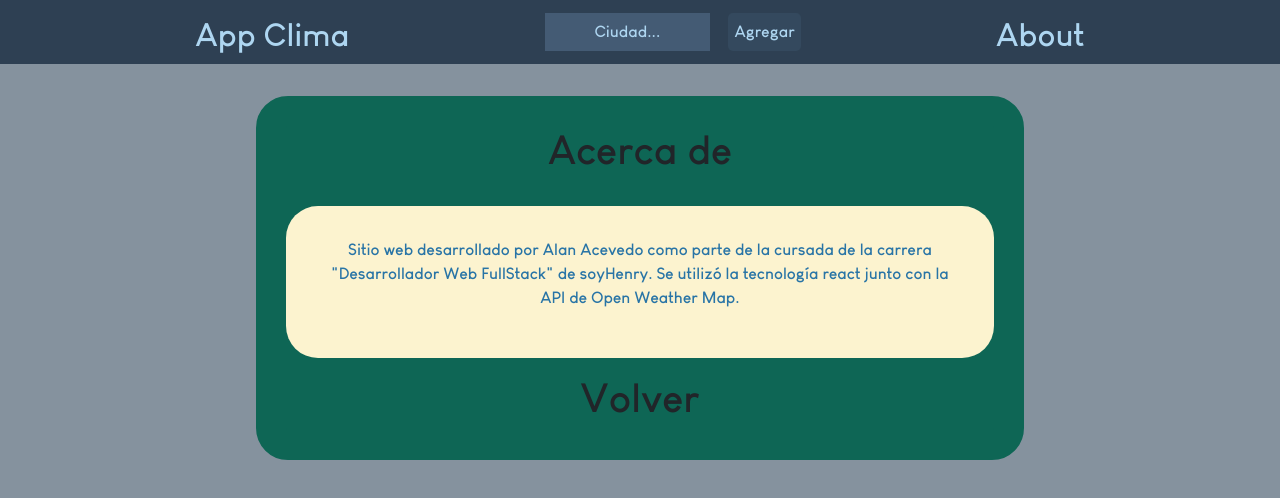
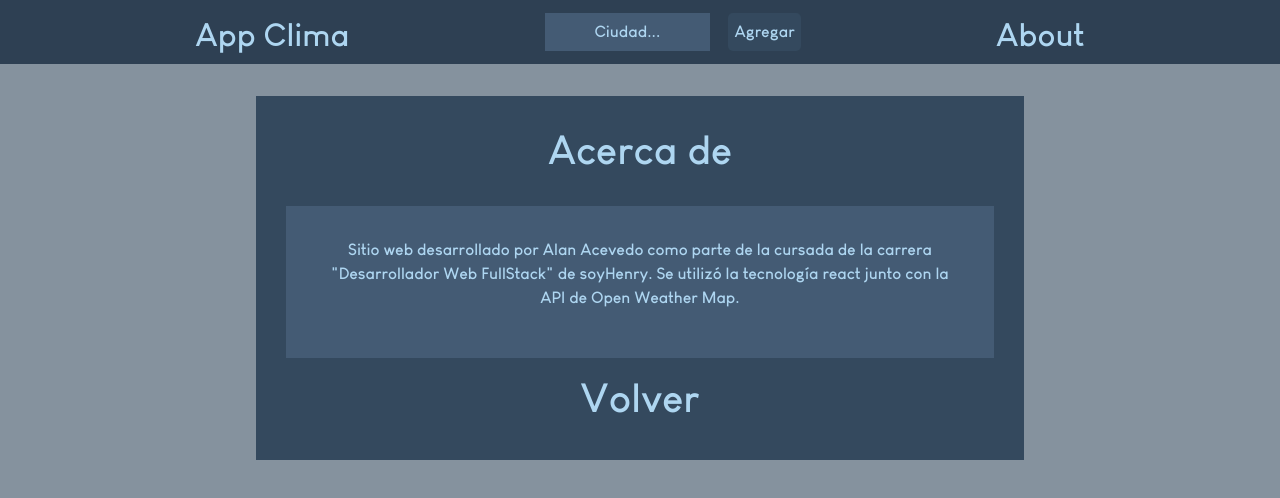
Before and after one commit to AlanAcevedo12/AppClima, a React (Create React App) app: page /About in a window 1280 px wide. Shown: the top 498 px of the page. Built offline with nearby package versions, Linux system fonts and the light colour scheme; no server answers.

Commit message:
Fix: Added about new colors

```diff
--- a/src/components/About/About.module.css
+++ b/src/components/About/About.module.css
@@ -1,9 +1,9 @@
 #contenedor {
     width: 60%;
     margin: auto;
-    background-color: #0E6655;
-    border-color: #0E6655;
-    border-radius: 2rem;
+    background-color: var(--color-ciudadContainerBackground);
+    border-color: var(--color-ciudadContainerBackground);
+    /* border-radius: 2rem; */
     border-width: 30px;
     border-style: solid;
     margin-top: 6rem;
@@ -12,12 +12,13 @@
 #h1Ciudad {
     margin-bottom: 2rem;
     text-shadow: none;
+    color: var(--color-cardsContainerTitle);
 }
 
 #informacion {
-    color: #2874A6;
-    background-color: #FCF3CF;
-    border-radius: 2rem;
+    color: var(--color-cardsContainerTitle);
+    background-color: var(--color-ciudadInfoContainer);
+    /* border-radius: 2rem; */
     padding: 2rem;
     font-family: principal;
     font-weight: bold;
@@ -34,4 +35,10 @@
 
 #volver {
     margin-top: 1rem;
+    text-align: center;
+    color: var(--color-ciudadText);
 }
+#volver:hover {
+    color: var(--color-ciudadTextHover);
+    cursor: pointer;
+}
--- a/src/components/Cards/Cards.module.css
+++ b/src/components/Cards/Cards.module.css
@@ -19,4 +19,5 @@
     margin-bottom: 1rem;
     text-shadow: none;
     color: var(--color-cardsContainerTitle);
+    text-align: center;
 }
--- a/src/components/Ciudad/Ciudad.module.css
+++ b/src/components/Ciudad/Ciudad.module.css
@@ -56,6 +56,7 @@
 #volver {
     margin-top: 1rem;
     color: var(--color-ciudadText);
+    text-align: center;
 }
 
 #volver:hover {
```
